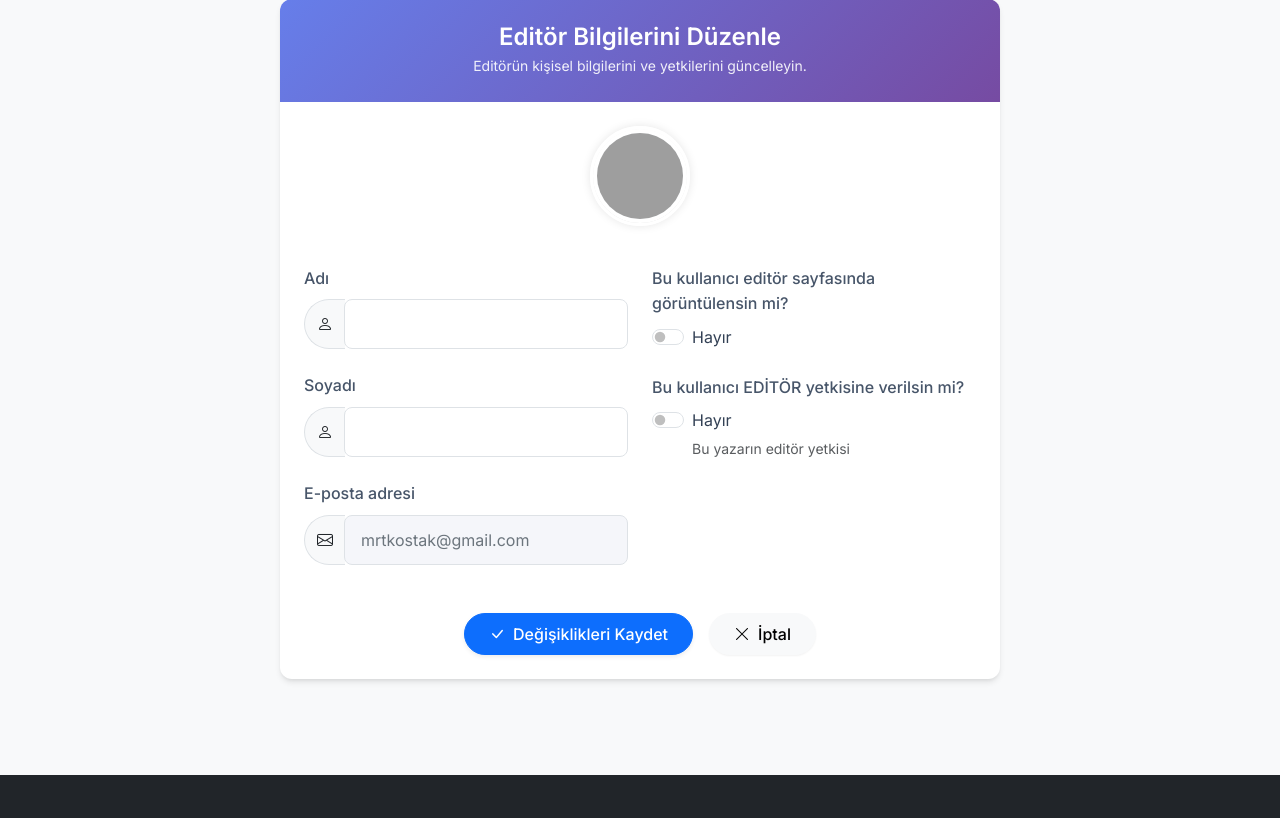
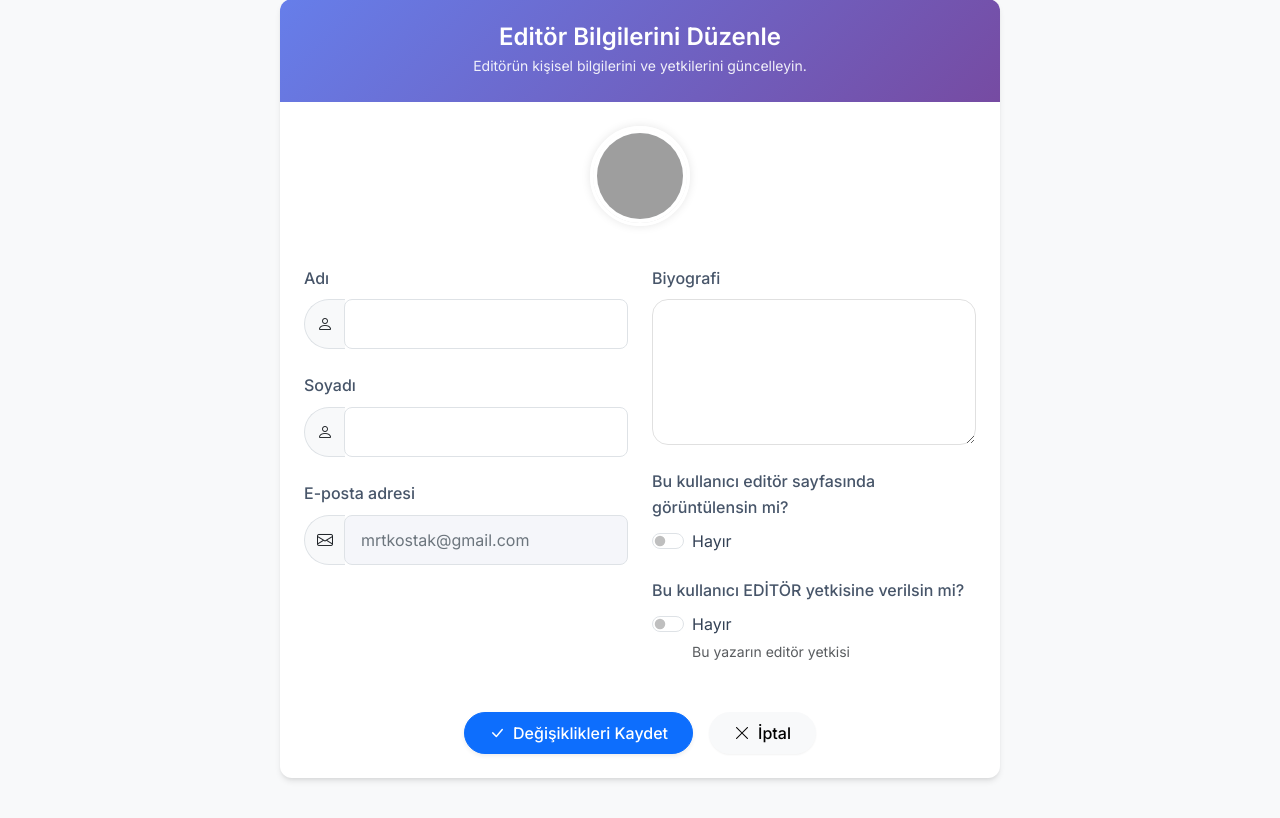
Before and after one commit to Mkosttak/JournalsApp, a Django app: page /account/admin-editors/2/edit/ in a window 1280 px wide. Shown: the part 201-1019 px from the top of the page. Run offline with Django 5.2, Linux system fonts and the light colour scheme; a user stored in the database is signed in; data comes from the database, SQL or seed files in the repository; both versions use the stored data as it was after the commit; some libraries are stand-ins or nearby versions; grey boxes are pictures that could not be loaded.

Commit message:
biyografi alanı problemi çözüldü

```diff
--- a/account/forms.py
+++ b/account/forms.py
@@ -71,7 +71,10 @@ class AuthorProfileForm(ModelForm):
     def __init__(self, *args, **kwargs):
         user = kwargs.pop('user', None)
         super().__init__(*args, **kwargs)
-
+        # Kullanıcı admin değilse bu alanları formdan çıkar
+        if user and not user.is_superuser:
+            self.fields.pop('is_approved', None)
+            self.fields.pop('editor_article', None)
         # Add a custom attribute to store the original resume file name for JavaScript
         if self.instance and self.instance.resume and self.instance.resume.name:
             self.fields['resume'].widget.attrs['data-original-name'] = self.get_resume_file_display_name()
--- a/account/templates/account/authors-edit.html
+++ b/account/templates/account/authors-edit.html
@@ -60,6 +60,15 @@
 
                             </div>
                             <div class="col-md-6">
+                                <!-- Biyografi Alanı -->
+                                <div class="mb-4">
+                                    <label for="{{ author_form.bio.id_for_label }}" class="form-label fw-medium">Biyografi</label>
+                                    {{ author_form.bio }}
+                                    <div class="form-text text-muted small mt-1">{{ author_form.bio.help_text|safe }}</div>
+                                    {% for error in author_form.bio.errors %}
+                                        <div class="text-danger small mt-1">{{ error }}</div>
+                                    {% endfor %}
+                                </div>
                                 <!-- Resume and Is Approved Fields -->
                                 <div class="mb-4 form-group">
                                     <label for="{{ author_form.is_approved.id_for_label }}" class="form-label fw-medium">Bu kullanıcı editör sayfasında görüntülensin mi?</label>
--- a/account/views.py
+++ b/account/views.py
@@ -107,19 +107,13 @@ def profile_edit(request):
             if author_form.cleaned_data.get('clear_profile_image'):
                 author.profile_image = None
 
-            # Save the author instance, which will save new files or set fields to None as appropriate
-            author.save()
-            # The author_form.save() call is no longer needed here for file fields,
-            # as we explicitly handle resume and profile_image.
-            # If there were other fields in AuthorProfileForm not directly handled,
-            # author_form.save() would be appropriate, but with this structure,
-            # direct saving of `author` instance is cleaner after modifying fields directly.
-            # If `author_form.save()` is called after setting `author.resume = None`
-            # and `author.profile_image = None`, it might try to re-save previous values
-            # if the form still holds them from `instance=author`.
-            # Given `AuthorProfileForm` only has `profile_image`, `bio`, `resume`, `is_approved`
-            # and we handle `profile_image` and `resume` explicitly here,
-            # `author.save()` should be sufficient to persist the changes to these fields.
+            # is_approved alanını güncellemeden diğer alanları kaydet
+            is_approved_value = author.is_approved  # mevcut değeri sakla
+            author_form.save()
+            author.is_approved = is_approved_value  # eski değeri geri yükle
+            author.save(update_fields=[
+                'profile_image', 'bio', 'resume', 'editor_article', 'updated_at'
+            ])
 
             messages.success(request, 'Profiliniz başarıyla güncellendi.')
             return redirect('account:profile')
```
Also changed, not shown: db.sqlite3.
